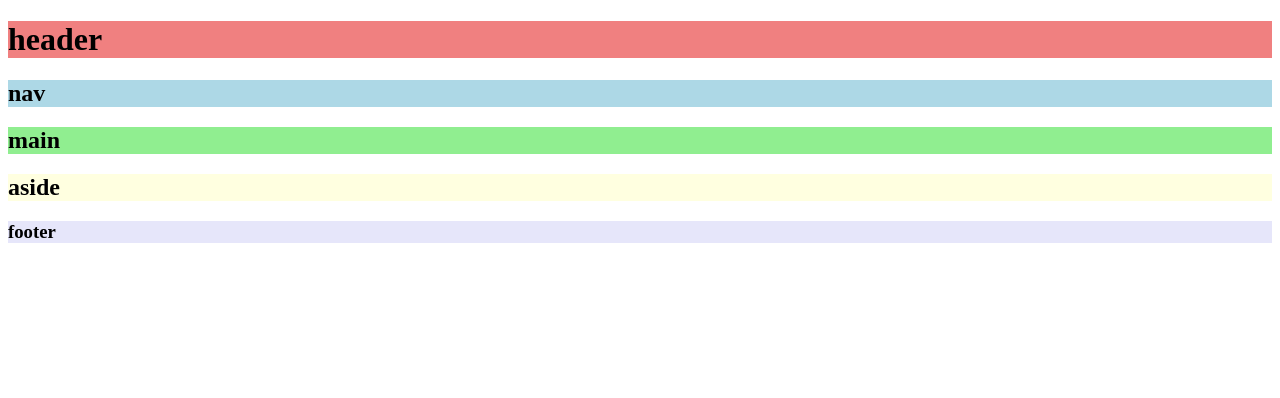
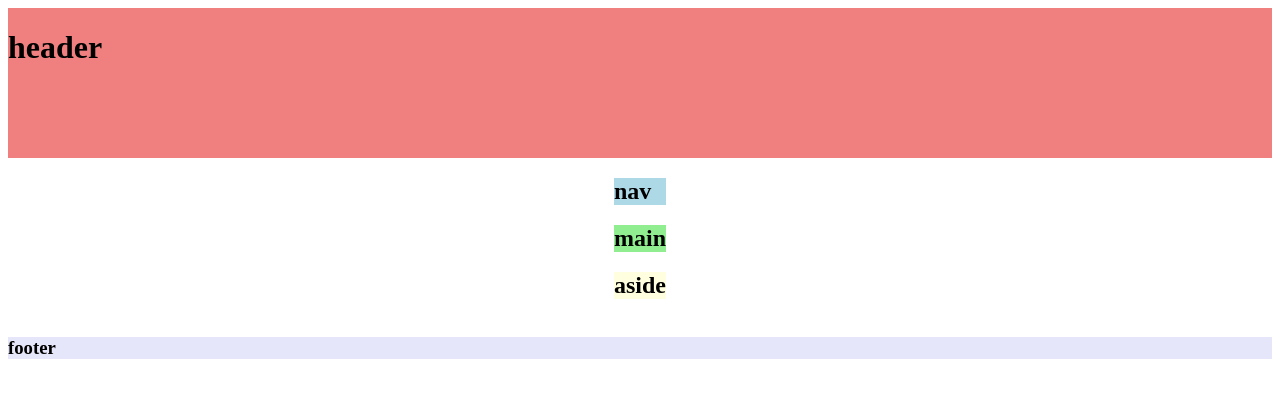
Before and after one commit to JenniferDuverglas/Flexbox_Labs, a plain HTML site: page html/flexbox3.html in a window 1280 px wide. Drawn offline with Linux system fonts and the light colour scheme.

Commit message:
added css for the container header, footer and center to make them all in columns in the middle row

```diff
--- a/css/style3.css
+++ b/css/style3.css
@@ -13,3 +13,21 @@
 .color5{
     background-color: lavender;
 }
+
+.container{
+    min-height: 100%;
+    display: flex;
+    flex-direction: column;
+}
+
+header, footer{
+    flex:0 0 150px;
+}
+
+.center{
+    flex:1;
+    display:flex;
+    flex-direction: row;
+    align-items: stretch;
+    justify-content: center;
+}
```
